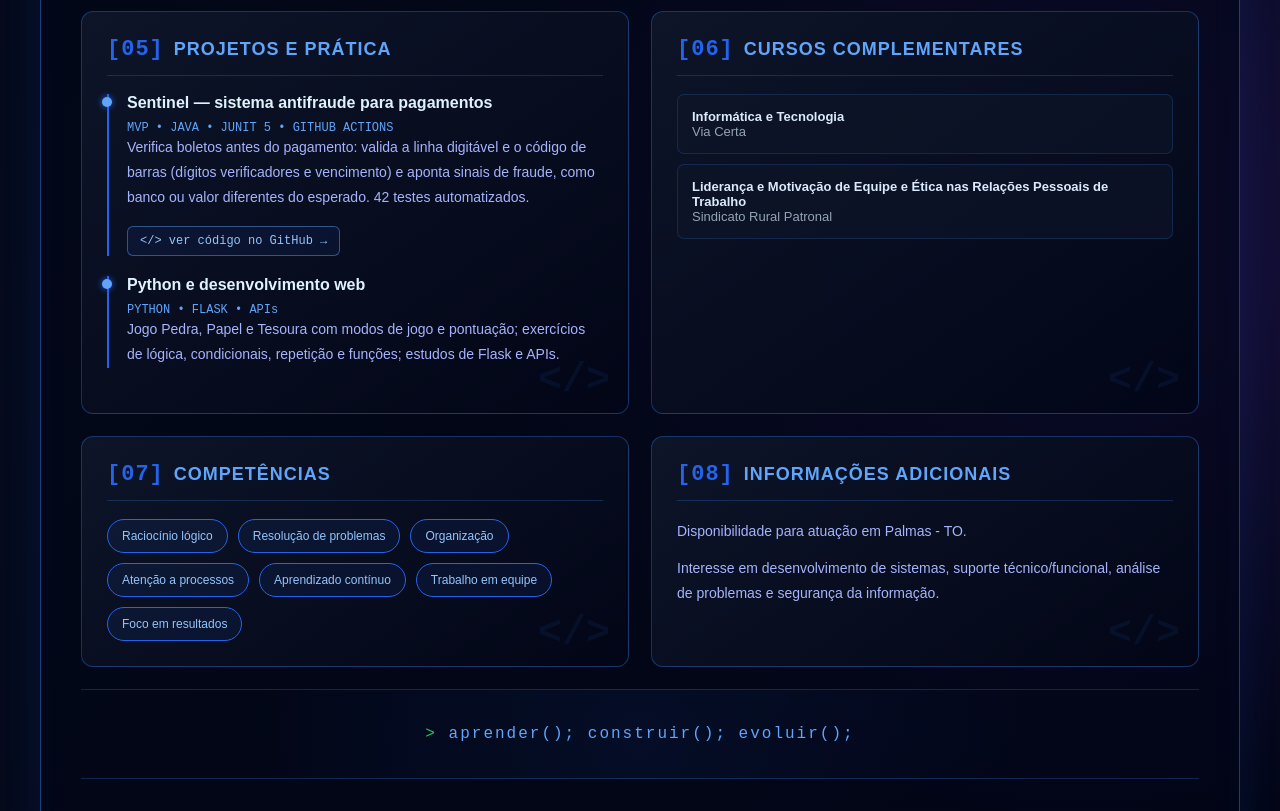
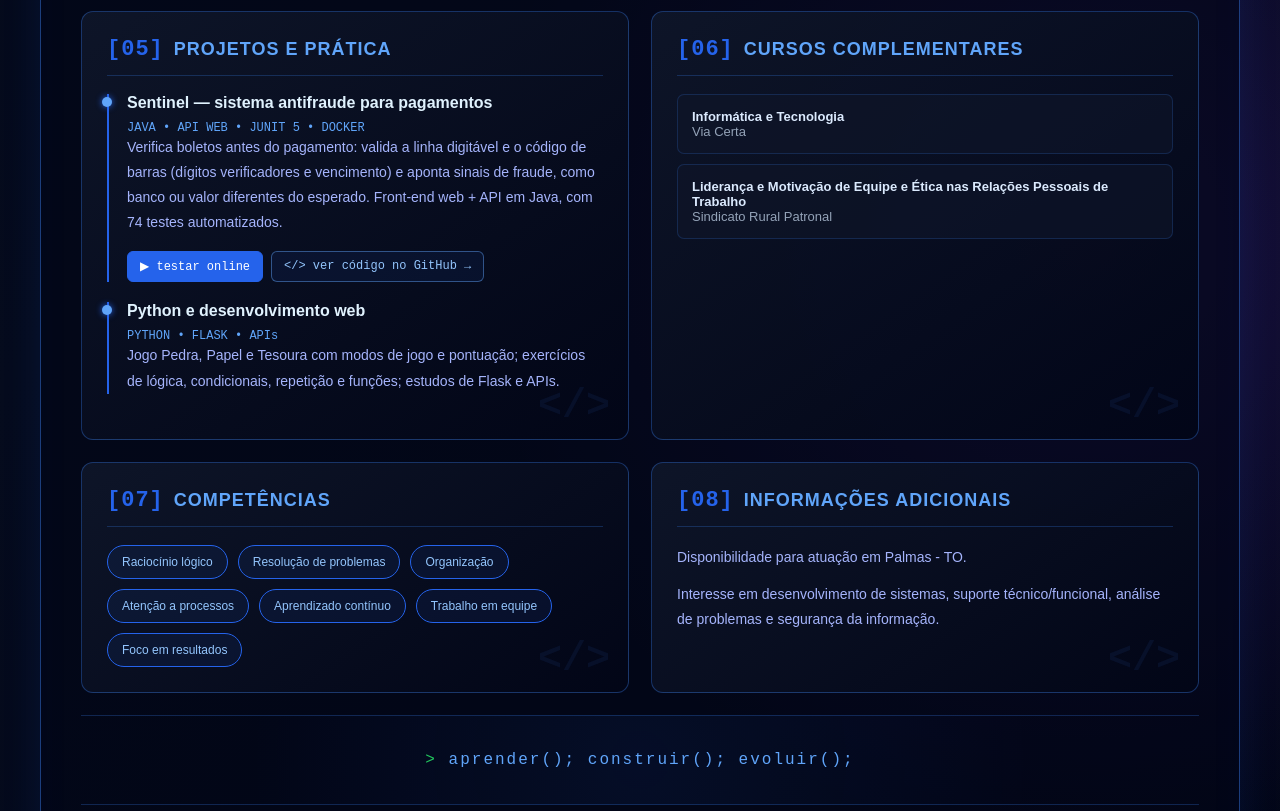
Before and after one commit to joaohaze4/potifolio, a plain HTML site: page index.html in a window 1280 px wide. Shown: the part 1480-2291 px from the top of the page. Drawn offline with Linux system fonts and the light colour scheme; animation ran at ten frames a second.

Commit message:
Adiciona link da versão online do Sentinel
Botão 'testar online' para https://sentinel-5gi8.onrender.com/ no card
do projeto, com descrição e tags atualizadas (front-end + API, 74 testes).

Co-Authored-By: Claude Opus 5.5 <noreply@anthropic.com>
Claude-Session: https://claude.ai/code/session_01FtHbj1aqgt9ArBq8PuNVDQ

```diff
--- a/index.html
+++ b/index.html
@@ -484,6 +484,24 @@
             transition: .3s;
         }
 
+        .projeto-links {
+            display: flex;
+
+            flex-wrap: wrap;
+
+            gap: 8px;
+
+            margin-top: 4px;
+        }
+
+        .projeto-link--destaque {
+            background: #2563eb;
+
+            border-color: #2563eb;
+
+            color: #fff;
+        }
+
         .projeto-link:hover {
             background: #2563eb;
 
@@ -1460,7 +1478,7 @@
                         </h3>
 
                         <span>
-                            MVP • JAVA • JUNIT 5 • GITHUB ACTIONS
+                            JAVA • API WEB • JUNIT 5 • DOCKER
                         </span>
 
                         <p>
@@ -1468,12 +1486,19 @@
                             linha digitável e o código de barras (dígitos
                             verificadores e vencimento) e aponta sinais de
                             fraude, como banco ou valor diferentes do
-                            esperado. 42 testes automatizados.
+                            esperado. Front-end web + API em Java,
+                            com 74 testes automatizados.
                         </p>
 
-                        <a class="projeto-link" href="https://github.com/joaohaze4/Sentinel" target="_blank" rel="noopener">
-                            &lt;/&gt; ver código no GitHub →
-                        </a>
+                        <div class="projeto-links">
+                            <a class="projeto-link projeto-link--destaque" href="https://sentinel-5gi8.onrender.com/" target="_blank" rel="noopener">
+                                ▶ testar online
+                            </a>
+
+                            <a class="projeto-link" href="https://github.com/joaohaze4/Sentinel" target="_blank" rel="noopener">
+                                &lt;/&gt; ver código no GitHub →
+                            </a>
+                        </div>
 
                     </div>
 
```
